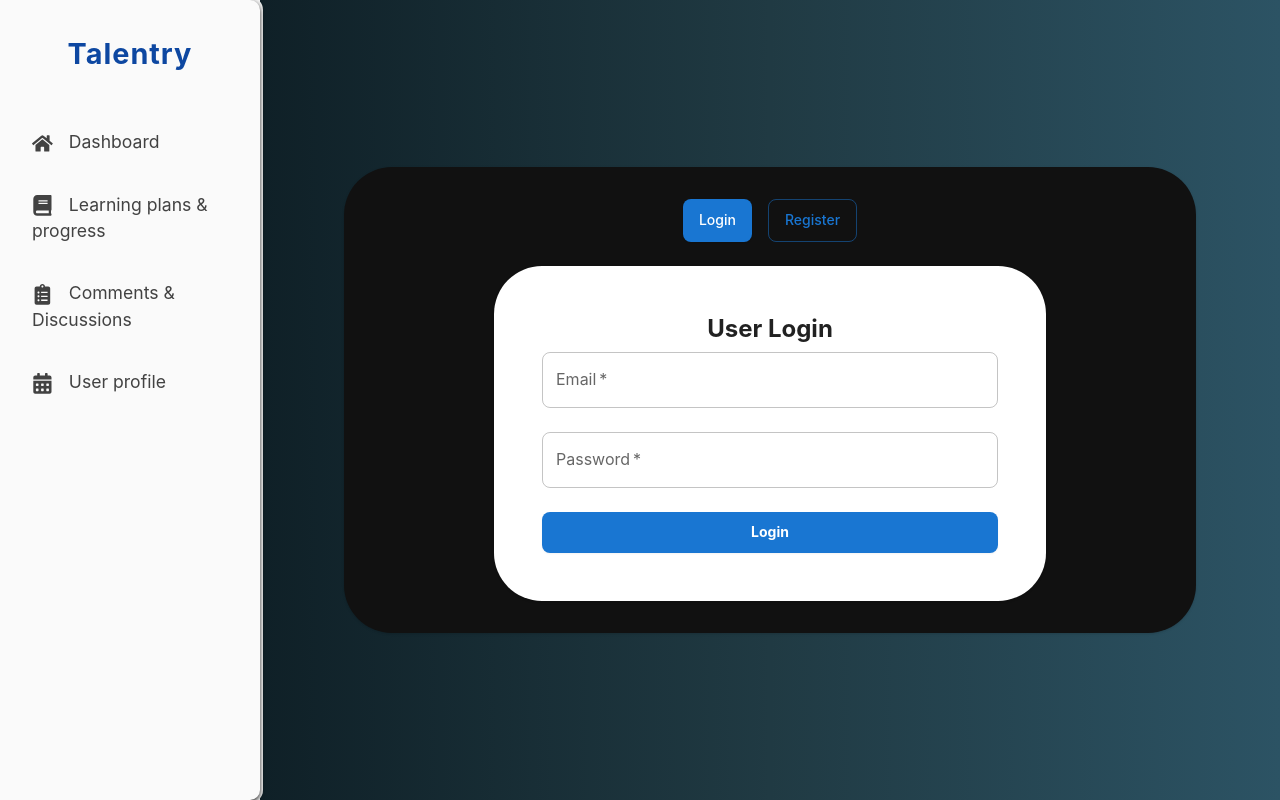
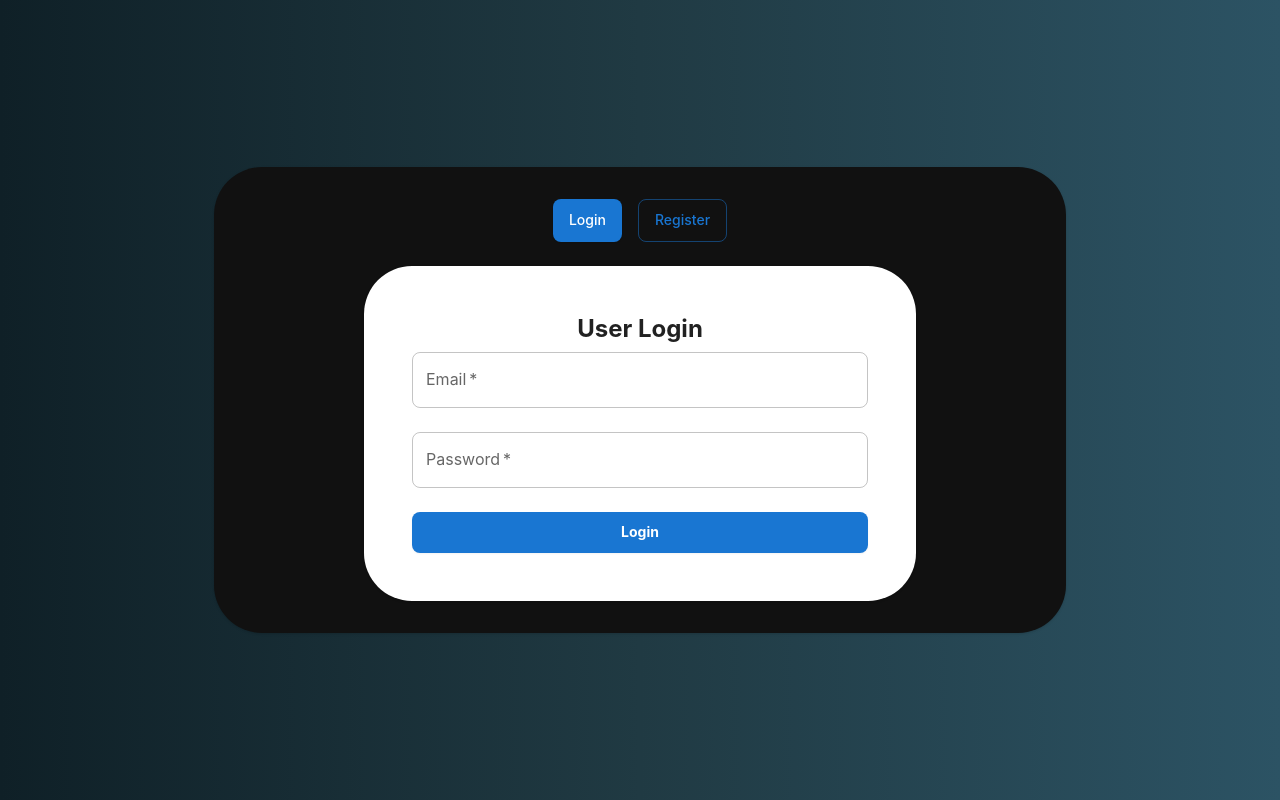
Before and after one commit to SandunRanjanaM/PAF_Assignment_Group_Project, a React (Create React App) app in the folder frontend/: page / in a window 1280 px wide. Built offline with nearby package versions, Linux system fonts and the light colour scheme.

Commit message:
changes to the App.js file

```diff
--- a/frontend/src/App.js
+++ b/frontend/src/App.js
@@ -1,5 +1,5 @@
 import './App.css';
-import { BrowserRouter as Router, Routes, Route } from 'react-router-dom';
+import { BrowserRouter as Router, Routes, Route, useLocation } from 'react-router-dom';
 import { ThemeProvider, CssBaseline } from '@mui/material';
 import theme from './theme';
 import React from 'react';
@@ -27,20 +27,17 @@ import CreateComment from './components/CreateComment';
 import NotificationViewer from './components/NotificationViewer';
 import ViewCommentsByPost from './components/ViewCommentsByPost';
 
-const App = () => {
+const AppContent = () => {
+  const location = useLocation();
+  const showNavBar = location.pathname !== '/' && location.pathname !== '/login';
+
   return (
-
-    <ThemeProvider theme={theme}>
-      <CssBaseline />
-     <Router>
     <div style={{ display: 'flex' }}>
-         <NavigationBar/>
-      <div style={{ marginLeft: 260, flex: 1, width: '100%' }}>
+      {showNavBar && <NavigationBar />}
+      <div style={{ marginLeft: showNavBar ? 260 : 0, flex: 1, width: '100%' }}>
         <Routes>
-
           <Route path='/posts' element={<PostList/>}/>
           <Route path='/posts/create' element={<CreatePost/>}/>
-
 
           <Route path="/sandun" element={<CreateLearningProgress />} />
           <Route path="/progresses" element={<ViewAllLearningProgress />} />
@@ -59,21 +56,23 @@ const App = () => {
           <Route path="/update-profile" element={<UpdateProfile />} />
           <Route path="/oauth2/redirect" element={<OAuth2RedirectHandler />} />
 
-
           <Route path="/CreateComment" element={<CreateComment />} />
           <Route path="/NotificationViewer" element={<NotificationViewer />} />
           <Route path="/ViewCommentsByPost/:postId" element={<ViewCommentsByPost />} />
-
-
-
-
         </Routes>
       </div>
     </div>
+  );
+};
+
+const App = () => {
+  return (
+    <ThemeProvider theme={theme}>
+      <CssBaseline />
+      <Router>
+        <AppContent />
       </Router>
-
     </ThemeProvider>
-
   );
 };
 
```
Lines whose indentation alone changed are shown as unchanged.
